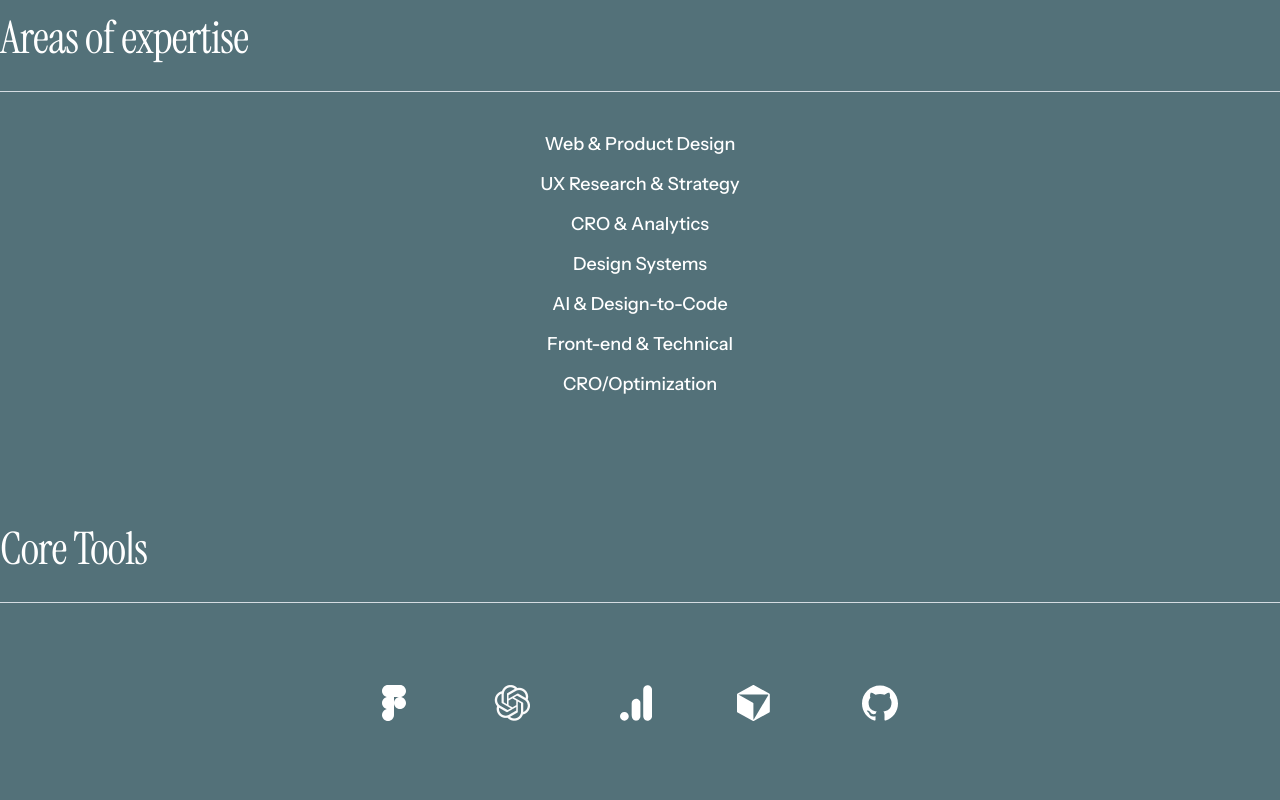
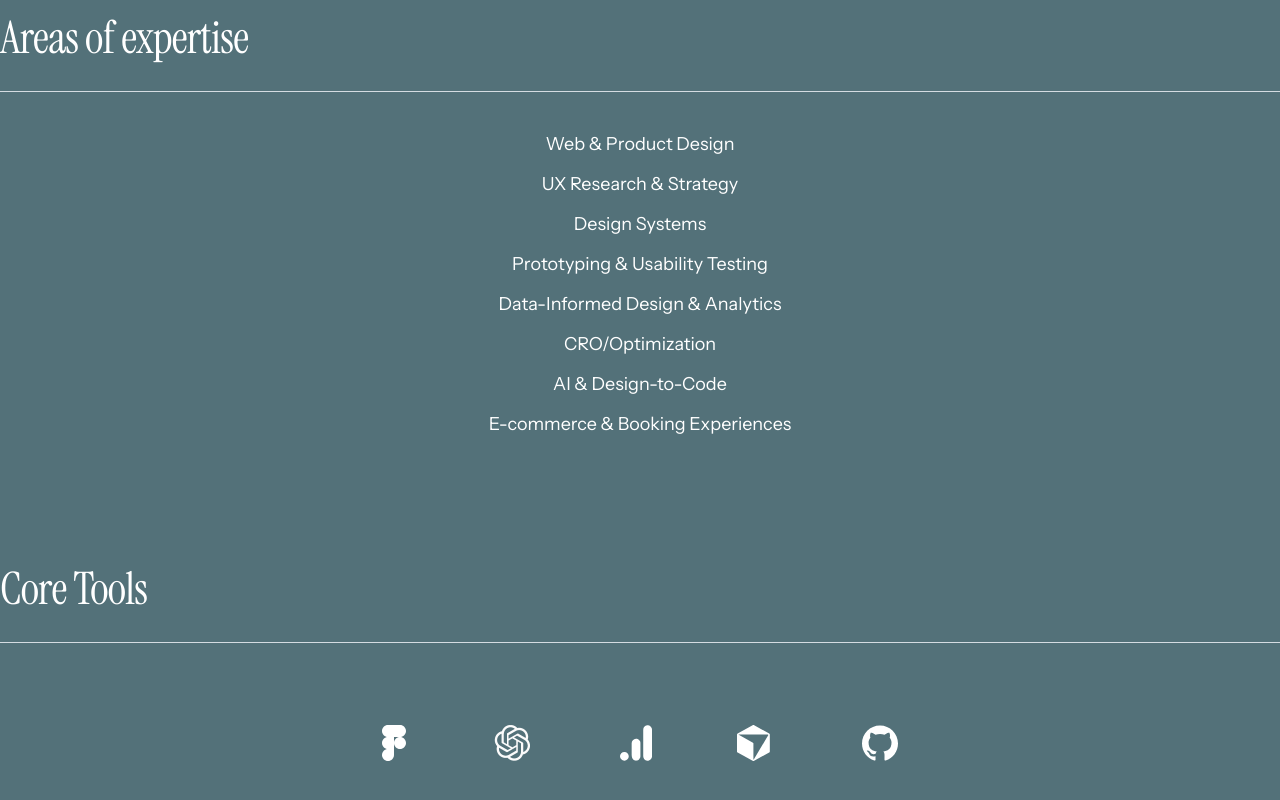
Before and after one commit to nataliabernalher-ship-it/nataliabernal.es, a Next.js app: page /en in a window 1280 px wide. Shown: the part 2540-3340 px from the top of the page. Built offline with nearby package versions, Linux system fonts and the light colour scheme.

Commit message:
update skills section

```diff
--- a/src/components/Skills/Skills.module.css
+++ b/src/components/Skills/Skills.module.css
@@ -40,7 +40,7 @@
   padding: 0;
   list-style: none;
   font-size: var(--text-big);
-  font-weight: 500;
+  font-weight: 400;
   line-height: 1.5rem;
   text-align: center;
 }
--- a/src/messages/en.json
+++ b/src/messages/en.json
@@ -27,11 +27,12 @@
       "items": [
         "Web & Product Design",
         "UX Research & Strategy",
-        "CRO & Analytics",
         "Design Systems",
+        "Prototyping & Usability Testing",
+        "Data-Informed Design & Analytics",
+        "CRO/Optimization",
         "AI & Design-to-Code",
-        "Front-end & Technical",
-        "CRO/Optimization"
+        "E-commerce & Booking Experiences"
       ]
     },
     "experience": {
--- a/src/messages/es.json
+++ b/src/messages/es.json
@@ -27,11 +27,12 @@
       "items": [
         "Web & Product Design",
         "UX Research & Strategy",
-        "CRO & Analytics",
         "Design Systems",
+        "Prototyping & Usability Testing",
+        "Data-Informed Design & Analytics",
+        "CRO/Optimization",
         "AI & Design-to-Code",
-        "Front-end & Technical",
-        "CRO/Optimization"
+        "E-commerce & Booking Experiences"
       ]
     },
     "experience": {
```
